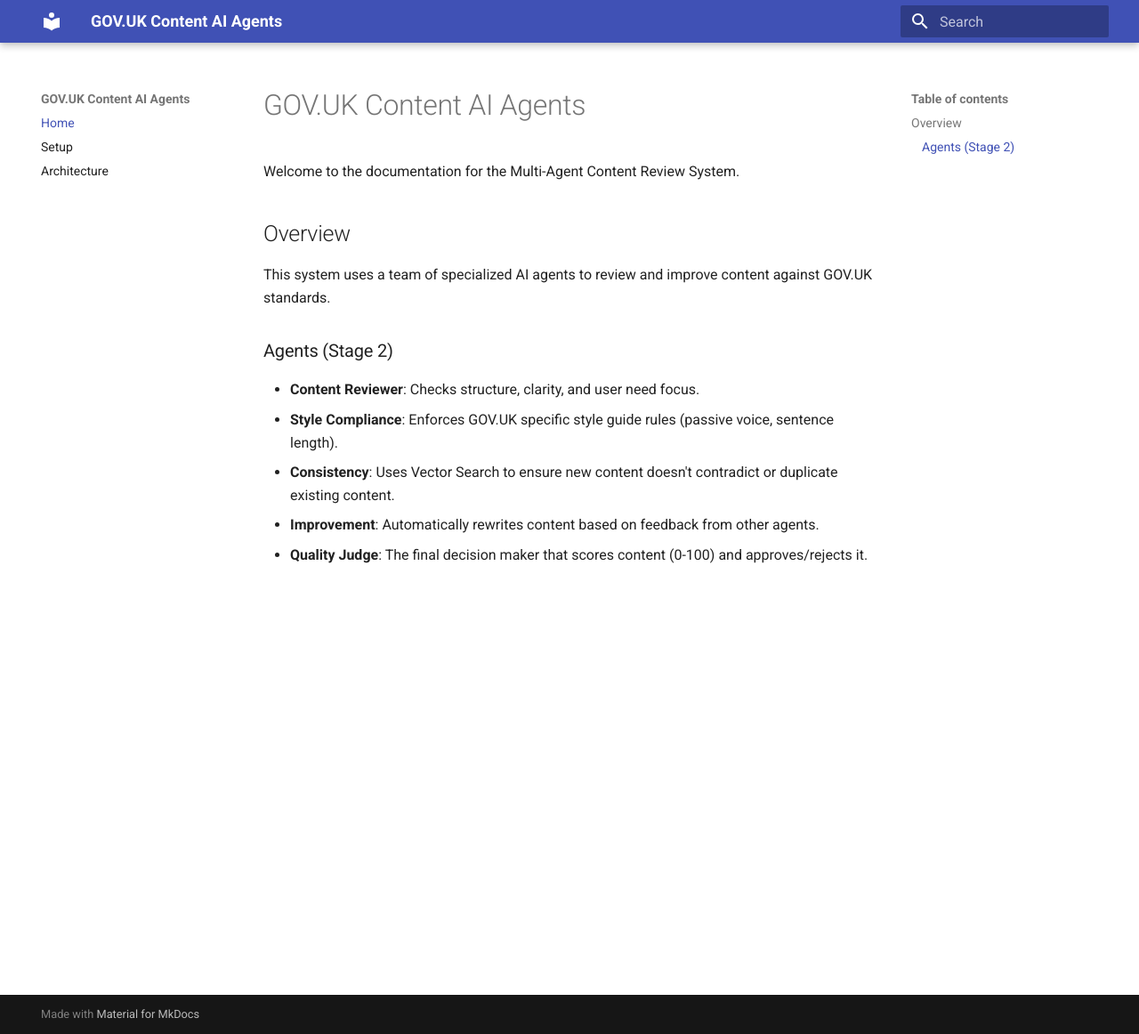
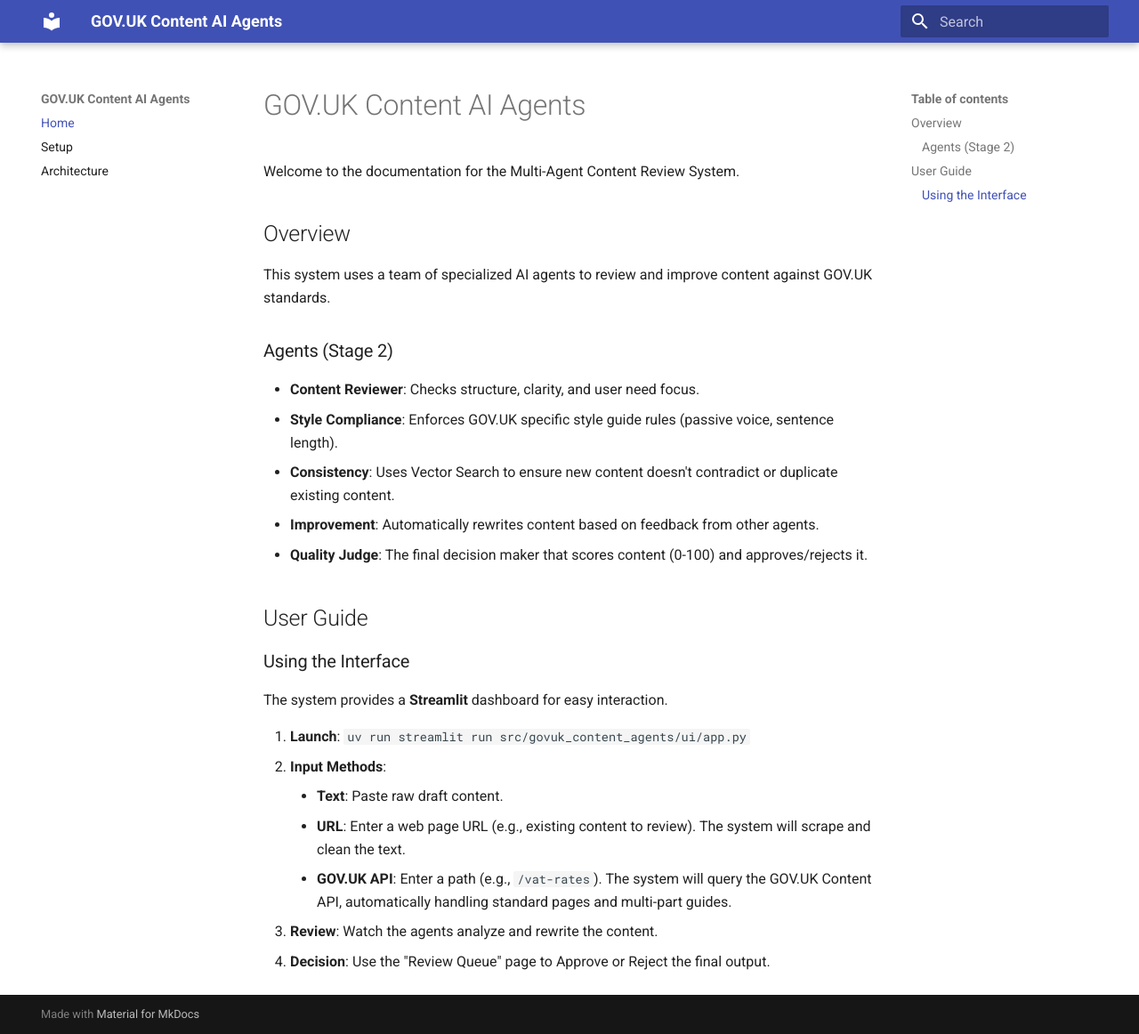
Before and after one commit to steve-dickinson/ai-multi-agent, an MkDocs documentation site: the page built from docs/index.md, in a window 1280 px wide and 1162 px high. Shown: the whole window at 89% size. Built offline with MkDocs 1.6.1 and Material for MkDocs 9.7.7, drawn with Linux system fonts in a browser that asks for light colours.

Commit message:
Update documentation

```diff
--- a/docs/index.md
+++ b/docs/index.md
@@ -13,3 +13,16 @@
 - **Consistency**: Uses Vector Search to ensure new content doesn't contradict or duplicate existing content.
 - **Improvement**: Automatically rewrites content based on feedback from other agents.
 - **Quality Judge**: The final decision maker that scores content (0-100) and approves/rejects it.
+
+## User Guide
+
+### Using the Interface
+The system provides a **Streamlit** dashboard for easy interaction.
+
+1.  **Launch**: `uv run streamlit run src/govuk_content_agents/ui/app.py`
+2.  **Input Methods**:
+    *   **Text**: Paste raw draft content.
+    *   **URL**: Enter a web page URL (e.g., existing content to review). The system will scrape and clean the text.
+    *   **GOV.UK API**: Enter a path (e.g., `/vat-rates`). The system will query the GOV.UK Content API, automatically handling standard pages and multi-part guides.
+3.  **Review**: Watch the agents analyze and rewrite the content.
+4.  **Decision**: Use the "Review Queue" page to Approve or Reject the final output.
```
Also changed, not shown: README.md (+21 -8 lines), site/404.html, site/architecture/index.html, site/index.html, site/search/search_index.json, site/setup/index.html.
